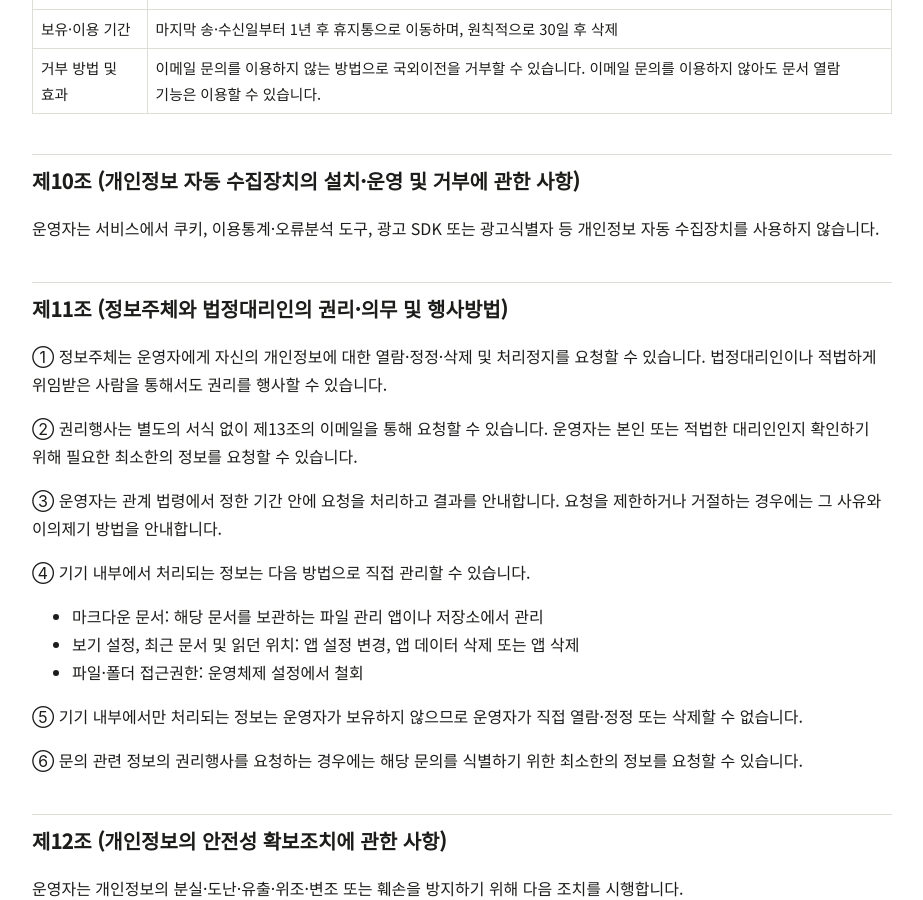
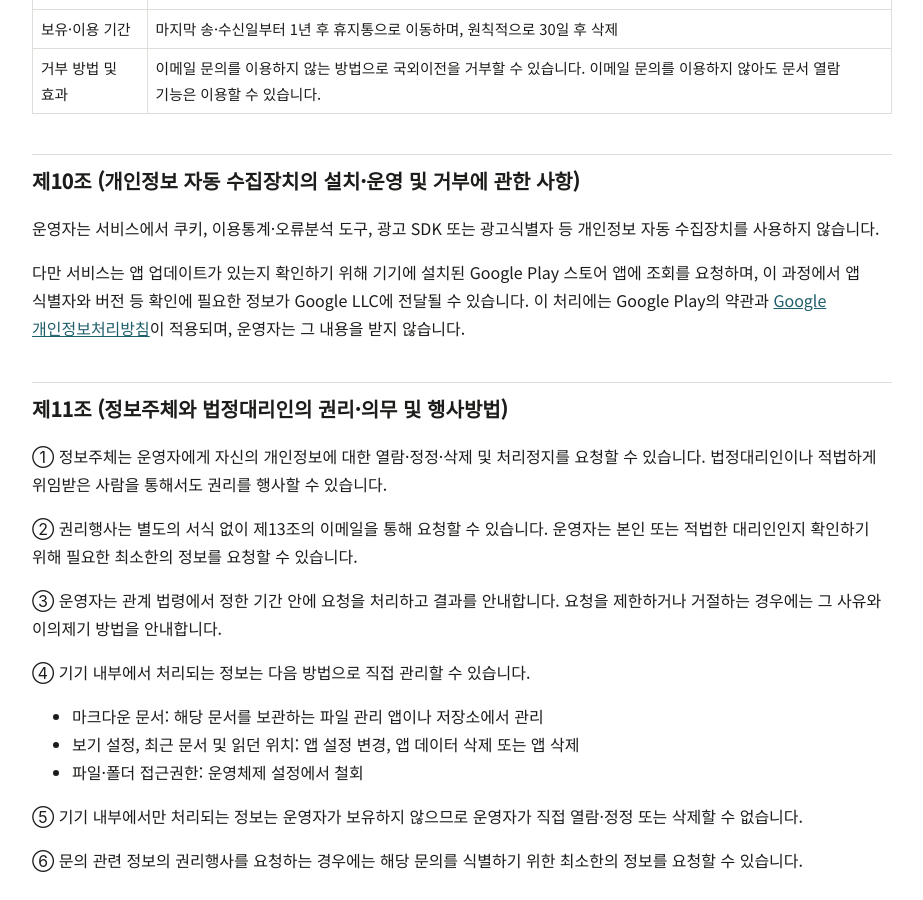
Before and after one commit to vexspace/vexspace.github.io, a Jekyll site: the page built from md-reader/privacy.md, in a window 1280 px wide and 900 px high, scrolled down 4059 px. Shown: the whole window, without its empty margins (148-1071 px from the left). Built offline with Jekyll 4.4.1, drawn with Linux system fonts in a browser that asks for light colours; some web fonts are replaced.

Commit message:
sync(md-reader): 공개 문서 ← vexspace/md-reader@d99e9af5

```diff
--- a/md-reader/privacy.md
+++ b/md-reader/privacy.md
@@ -147,6 +147,8 @@ vexspace(개인 개발자, 이하 "운영자")는 Android 앱 **md-reader**(이
 
 운영자는 서비스에서 쿠키, 이용통계·오류분석 도구, 광고 SDK 또는 광고식별자 등 개인정보 자동 수집장치를 사용하지 않습니다.
 
+다만 서비스는 앱 업데이트가 있는지 확인하기 위해 기기에 설치된 Google Play 스토어 앱에 조회를 요청하며, 이 과정에서 앱 식별자와 버전 등 확인에 필요한 정보가 Google LLC에 전달될 수 있습니다. 이 처리에는 Google Play의 약관과 [Google 개인정보처리방침](https://policies.google.com/privacy?hl=ko)이 적용되며, 운영자는 그 내용을 받지 않습니다.
+
 ## 제11조 (정보주체와 법정대리인의 권리·의무 및 행사방법)
 
 ① 정보주체는 운영자에게 자신의 개인정보에 대한 열람·정정·삭제 및 처리정지를 요청할 수 있습니다. 법정대리인이나 적법하게 위임받은 사람을 통해서도 권리를 행사할 수 있습니다.
```
